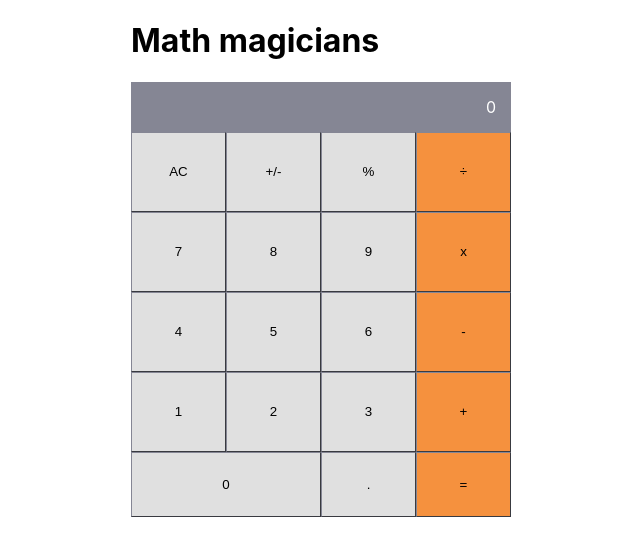
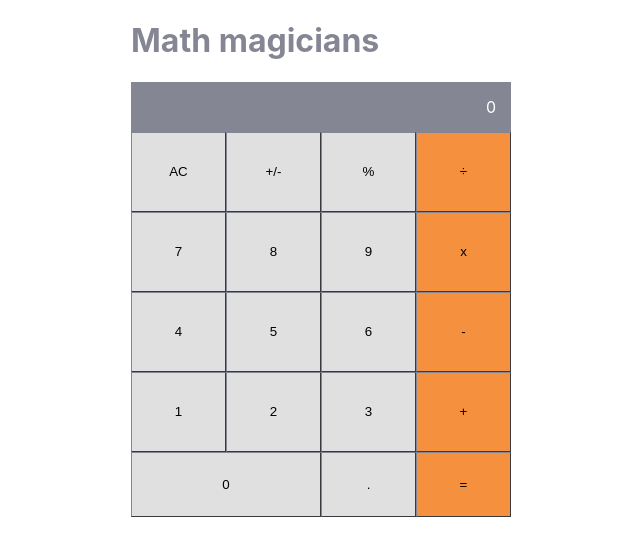
Before and after one commit to Ndaboom/math-magicians-v3, a React (Create React App) app: page / in a window 1280 px wide. Shown: the top 556 px of the page, without its empty margins (319-959 px from the left). Built offline with nearby package versions, Linux system fonts and the light colour scheme.

Commit message:
App title colors updated

```diff
--- a/src/App.css
+++ b/src/App.css
@@ -5,6 +5,9 @@ body {
     sans-serif;
 }
 
+h1 {
+  color: #858694;
+}
 
 .main-container {
   width:80%;
```
